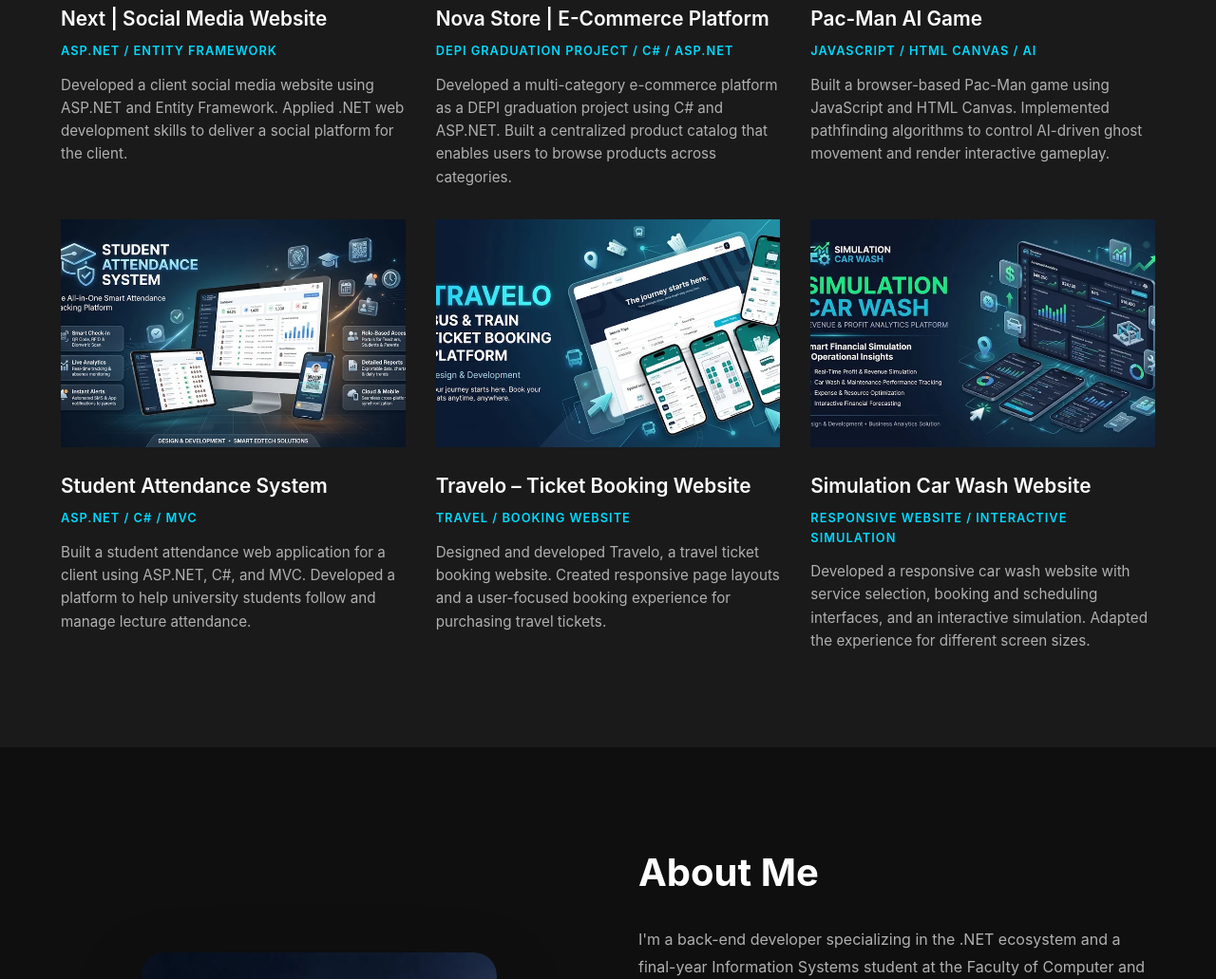
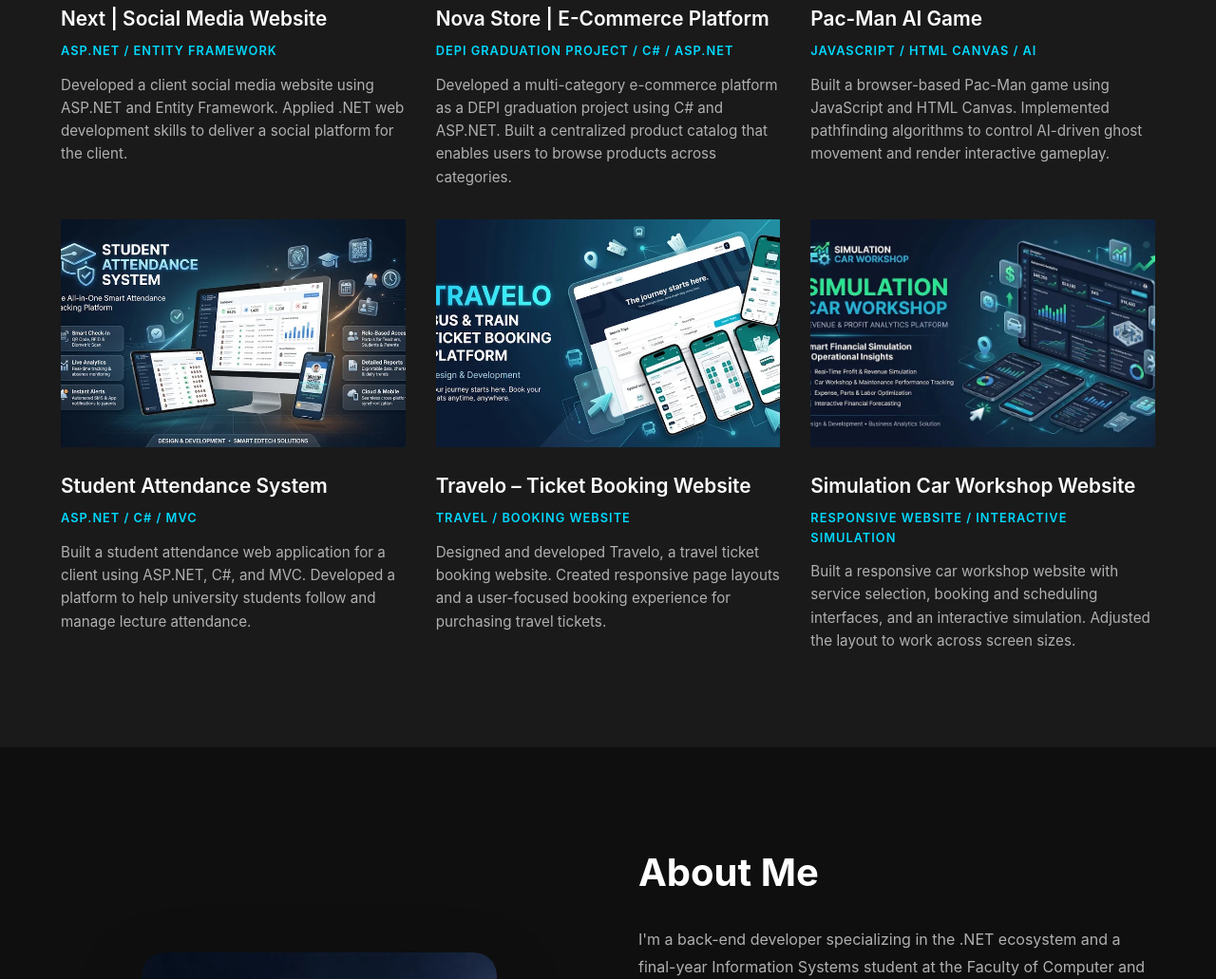
Before and after one commit to mohammedelkhawaga098-dot/My-portfolio, a plain HTML site: page index.html in a window 1280 px wide. Shown: the part 1273-2304 px from the top of the page at 95% size. Drawn offline with Linux system fonts and the light colour scheme.

Commit message:
Update car workshop project details and image

```diff
--- a/index.html
+++ b/index.html
@@ -108,11 +108,11 @@
                 </article>
 
                 <article class="project-card">
-                    <div class="project-image"><img src="images/simulation-car-wash.webp" alt="Simulation Car Wash Website project preview" loading="lazy"></div>
+                    <div class="project-image"><img src="images/simulation-car-workshop.webp" alt="Simulation Car Workshop Website project preview" loading="lazy"></div>
                     <div class="project-info">
-                        <h3>Simulation Car Wash Website</h3>
+                        <h3>Simulation Car Workshop Website</h3>
                         <p class="project-tag">Responsive Website / Interactive Simulation</p>
-                        <p class="project-desc">Developed a responsive car wash website with service selection, booking and scheduling interfaces, and an interactive simulation. Adapted the experience for different screen sizes.</p>
+                        <p class="project-desc">Built a responsive car workshop website with service selection, booking and scheduling interfaces, and an interactive simulation. Adjusted the layout to work across screen sizes.</p>
 
                     </div>
                 </article>
```
Also changed, not shown: images/simulation-car-wash.webp (deleted), images/simulation-car-workshop.webp (added).
